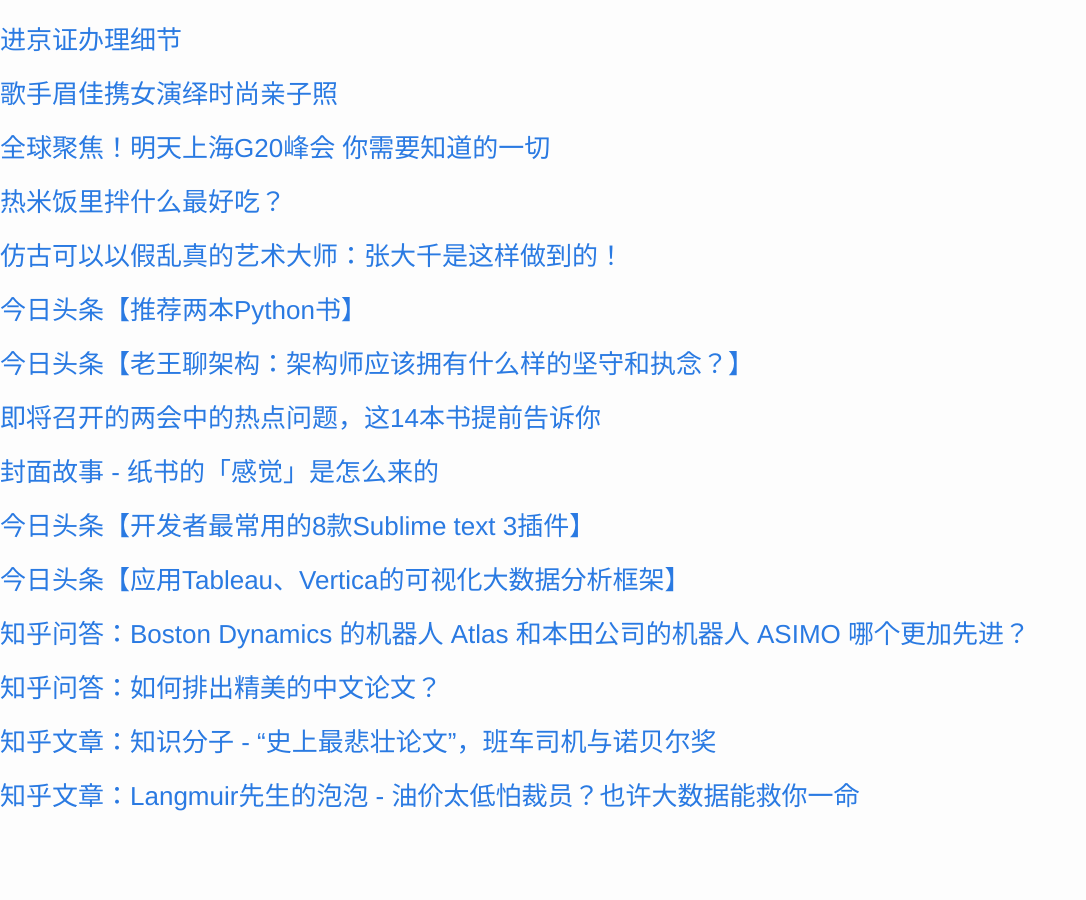
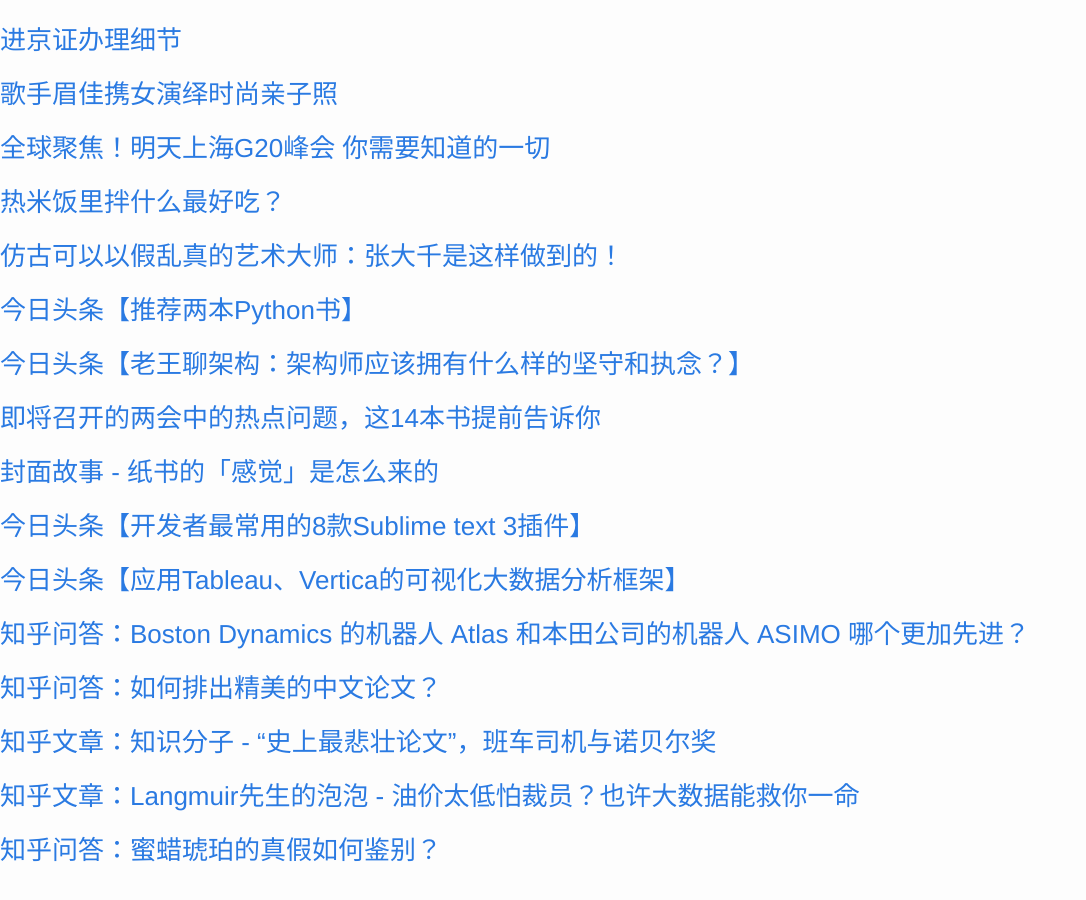
Before and after one commit to cnwarden/cnwarden.github.io, a Jekyll site: the page built from _posts/2016-02-22-test.markdown, in a window 1280 px wide and 900 px high, scrolled down 3378 px. Shown: the whole window, without its empty margins (0-1086 px from the left). Built offline with Jekyll 4.4.1, drawn with Linux system fonts in a browser that asks for light colours; before the commit the page ends 4224 px from its top, so only the background shows below that.

Commit message:
auto commit

```diff
--- a/_posts/2016-02-22-test.markdown
+++ b/_posts/2016-02-22-test.markdown
@@ -155,3 +155,5 @@ categories: update
 ### [知乎文章：知识分子 - “史上最悲壮论文”，班车司机与诺贝尔奖](http://zhuanlan.zhihu.com/zhishifenzi/20413127)
 
 ### [知乎文章：Langmuir先生的泡泡 - 油价太低怕裁员？也许大数据能救你一命](http://zhuanlan.zhihu.com/langmuir-bubble/20593168)
+
+### [知乎问答：蜜蜡琥珀的真假如何鉴别？](http://www.zhihu.com/question/40739950/answer/88009617)
```
